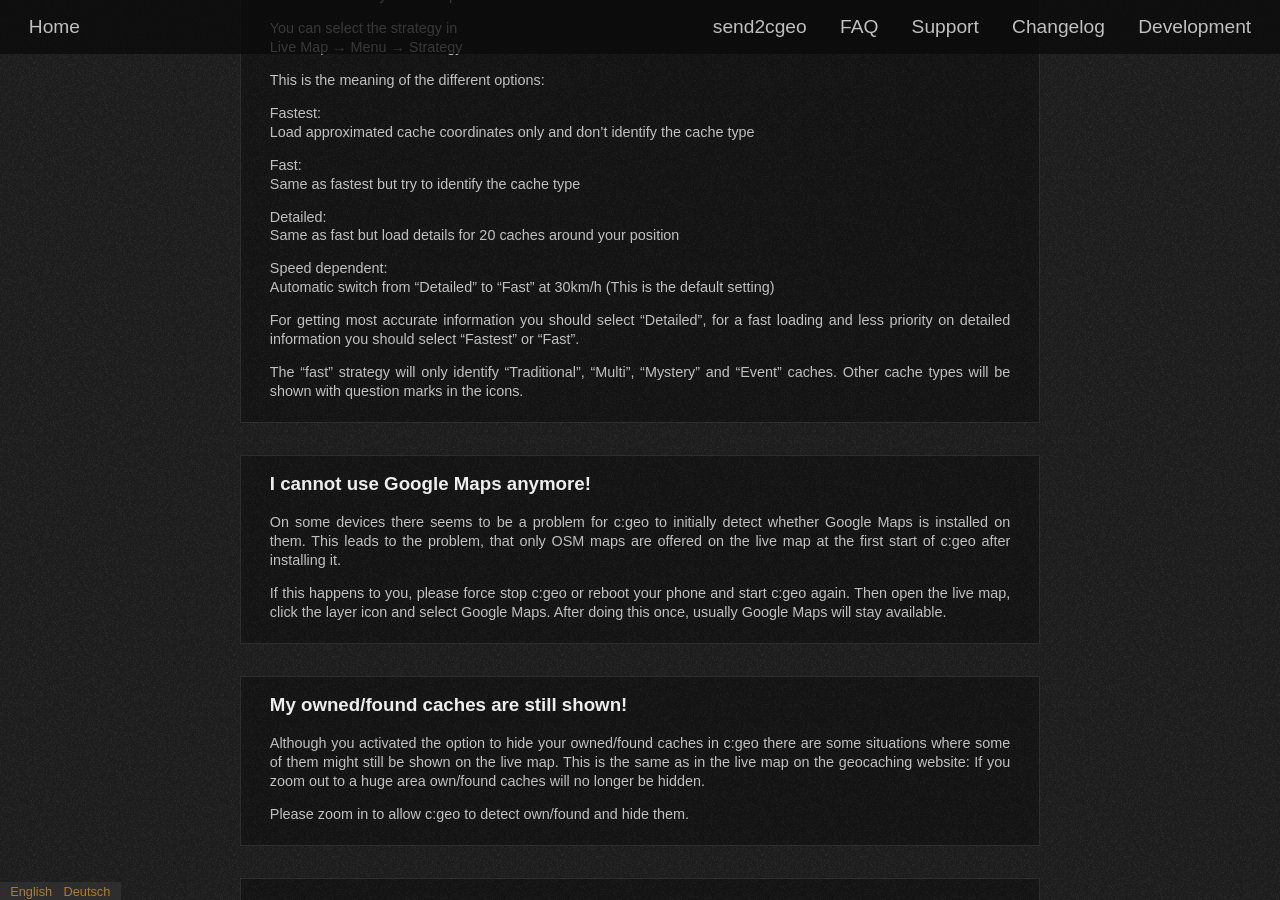
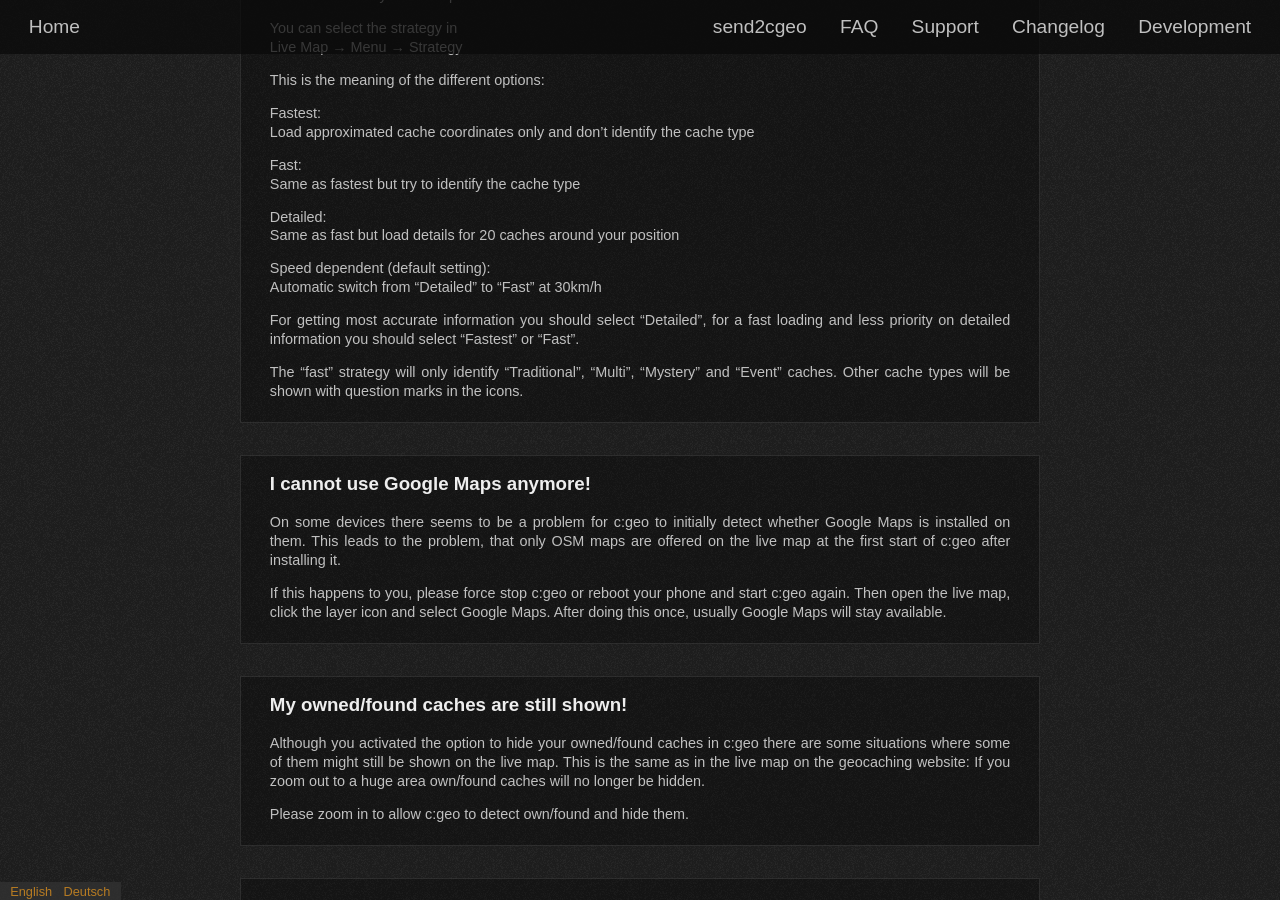
Before and after one commit to cgeo/cgeo.github.io, a Jekyll site: the page built from faq.html, in a window 1280 px wide and 900 px high, scrolled down 19658 px. Built offline with Jekyll 4.4.1, drawn with Linux system fonts in a browser that asks for light colours; some web fonts are replaced.

Commit message:
Indicate default setting at a more prominent place

```diff
--- a/_data/faq.yml
+++ b/_data/faq.yml
@@ -1440,8 +1440,8 @@
                 Detailed: \\
                 Same as fast but load details for 20 caches around your position
 
-                Speed dependent: \\
-                Automatic switch from "Detailed" to "Fast" at 30km/h (This is the default setting)
+                Speed dependent (default setting): \\
+                Automatic switch from "Detailed" to "Fast" at 30km/h
 
                 For getting most accurate information you should select "Detailed", for a fast loading and less priority on detailed information you should select "Fastest" or "Fast".
 
@@ -1466,8 +1466,8 @@
                 Detailiert: \\
                 Wie "Schnell" aber lädt exakte Koordinaten für die nächstgelegenen 20 Caches
 
-                Geschwindigkeitsabhängig: \\
-                Automatischer Wechsel zwischen "Schnell" und "Detailiert" abhängig von der Geschwindigkeit (Das ist die standardmäßige Einstellung).
+                Geschwindigkeitsabhängig (Standardeinstellung): \\
+                Automatischer Wechsel zwischen "Schnell" und "Detailiert" abhängig von der Geschwindigkeit
 
                 Um die bestmöglichen Informationen zu erhalten, solltest du "Detailiert" wählen, für ein schnelles Laden und weniger Priorität auf detailierte Informationen solltest du "Schnellste" oder "Schnell" wählen.
 
```
